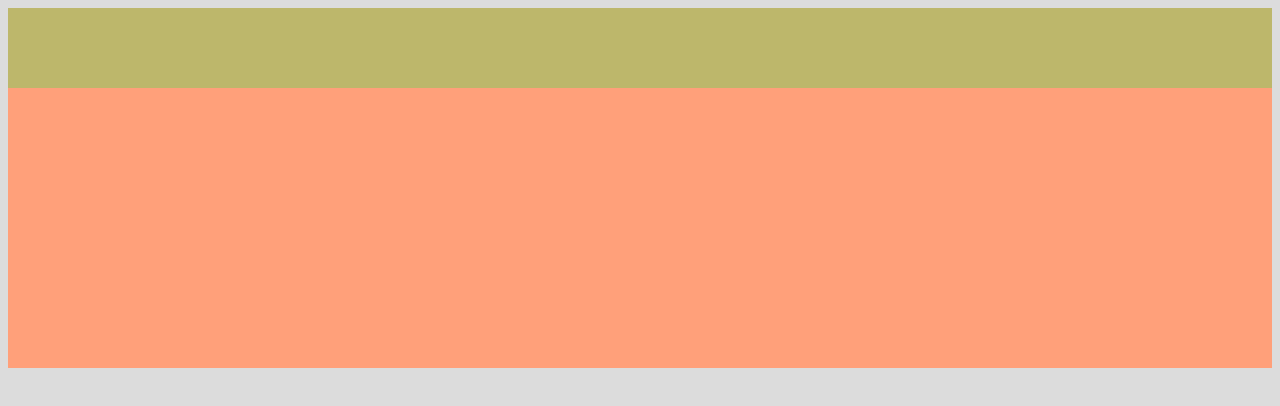
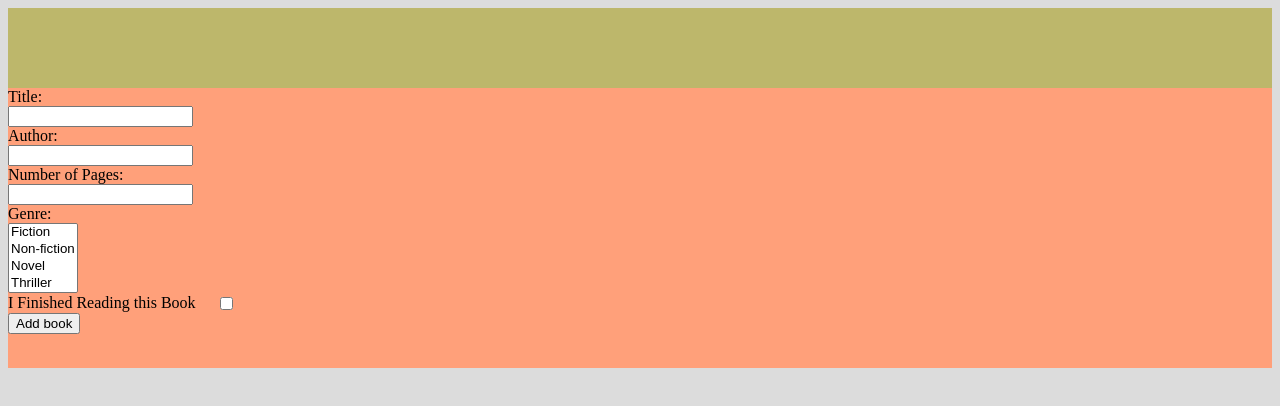
Before and after one commit to jcanoCS/library-project, a plain HTML site: page index.html in a window 1280 px wide. Drawn offline with Linux system fonts and the light colour scheme.

Commit message:
Adding form to submit books

```diff
--- a/index.html
+++ b/index.html
@@ -9,7 +9,41 @@
 <body>
 
     <div class="top"></div>
-    <div class="middle"></div>
+
+    <div class="middle">
+        <form id="book-form">
+            <div>
+                <label for="title">Title:</label><br>
+                <input type="text" id="title" name="title" required><br>
+            </div>
+            <div>
+                <label for="author">Author:</label><br>
+                <input type="text" id="author" name="author" required>
+            </div>
+            <div>
+                <label for="numPages">Number of Pages:</label><br>
+                <input type="number" id="numPages" name="numPages" required><br>
+            </div>
+            <div>
+                <label for="genre">Genre:</label><br>
+                <select name="genre" id="genre" multiple required>
+                    <option value="fiction">Fiction</option>
+                    <option value="non-fiction">Non-fiction</option>
+                    <option value="novel">Novel</option>
+                    <option value="thriller">Thriller</option>
+                    <option value="science-fiction">Sci-Fi</option>
+                    <option value="mystery">Mystery</option>
+                    <option value="other">Other</option>
+                </select>
+            </div>
+            <div id="read-check">
+                <label for="isRead">I Finished Reading this Book</label><br>
+                <input type="checkbox" id="isRead" name="isRead"><br>
+            </div>
+        </form>
+        <button type="submit" form="book-form" value="Submit">Add book</button>
+    </div>
+
     <div class="container" id="book-library">
     </div>
 </body>
--- a/styles.css
+++ b/styles.css
@@ -27,3 +27,9 @@ body {
     width: 250px;
     margin: 20px;
 }
+
+#read-check {
+    display: flex;
+    flex-direction: row;
+    gap: 10px;
+}
```
